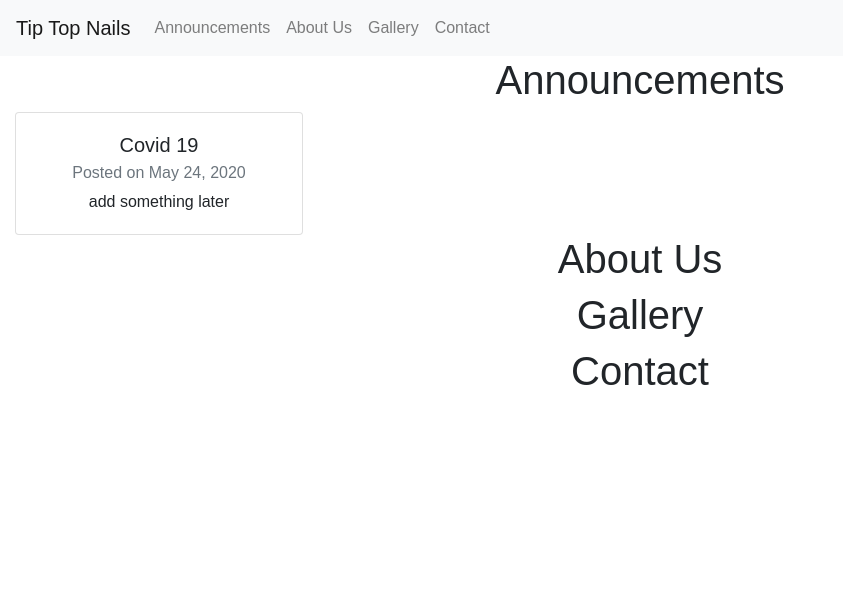
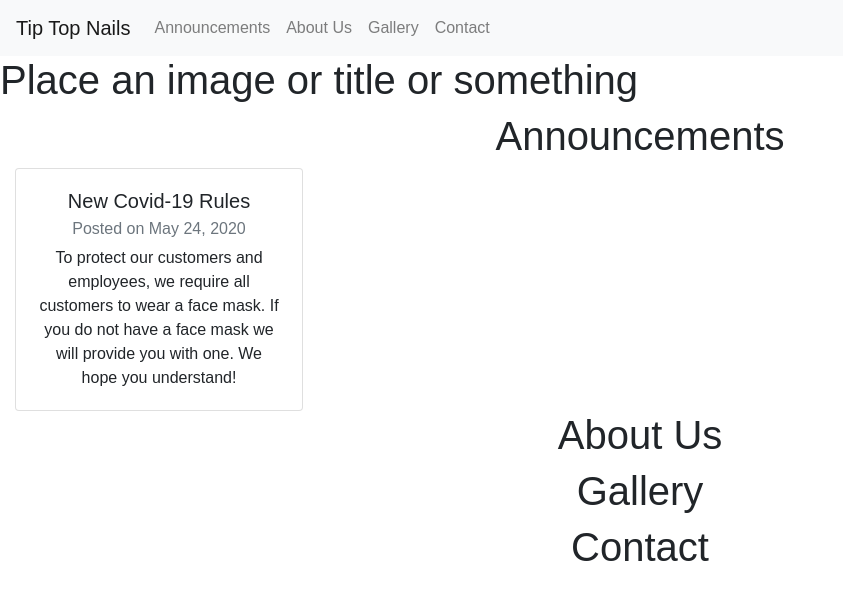
Before and after one commit to Rmartinez2020/TipTopNails, a React (Create React App) app in the folder client/: page / in a window 1280 px wide. Shown: the top 600 px of the page, without its empty margins (0-843 px from the left). Built offline with nearby package versions, Linux system fonts and the light colour scheme.

Commit message:
create basic about component

```diff
--- a/client/src/components/Announcements/index.js
+++ b/client/src/components/Announcements/index.js
@@ -7,11 +7,11 @@ import React from "react";
 function Announcements() {
     return (
         <>
-            <div class="card" style={{width: "18rem"}}>
+            <div class="card" style={{ width: "18rem" }}>
                 <div class="card-body">
-                    <h5 class="card-title">Covid 19</h5>
+                    <h5 class="card-title">New Covid-19 Rules</h5>
                     <h6 class="card-subtitle mb-2 text-muted">Posted on May 24, 2020</h6>
-                    <p class="card-text">add something later</p>
+                    <p class="card-text">To protect our customers and employees, we require all customers to wear a face mask. If you do not have a face mask we will provide you with one. We hope you understand!</p>
                 </div>
             </div>
         </>
--- a/client/src/pages/homepage.js
+++ b/client/src/pages/homepage.js
@@ -6,7 +6,7 @@ function Homepage() {
     return (
         <div className="container-fluid">
             <div className="row" id="top">
-
+                <h1>Place an image or title or something</h1>
             </div>
             <div className="row">
                 <div className="col-sm-12 text-center">
```
Also changed, not shown: client/src/components/About/index.js (+17 -0 lines).
